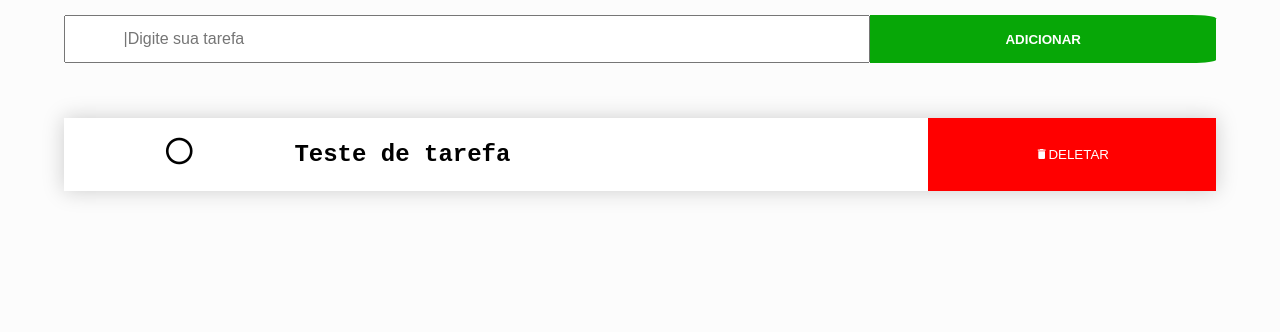
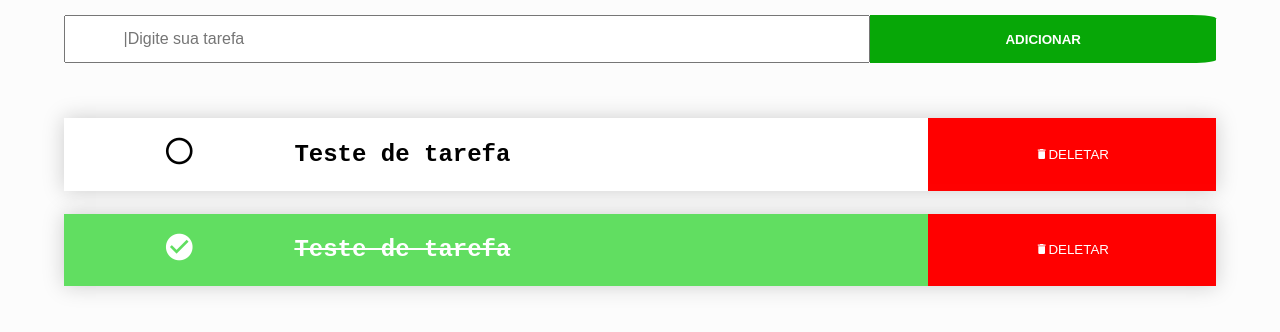
Before and after one commit to RenanReisFernandes/TaskList, a plain HTML site: page html/index.html in a window 1280 px wide. Shown: the part 124-456 px from the top of the page. Drawn offline with Linux system fonts and the light colour scheme.

Commit message:
work done component

```diff
--- a/css/style.css
+++ b/css/style.css
@@ -52,6 +52,7 @@ main{
 
 .item{
     display: flex;
+    margin-bottom: 2%;
     flex-flow: row wrap;
     justify-content: center;
     align-items: center;
@@ -84,3 +85,17 @@ main{
     height: 50%;
     width: 100%;
 }
+
+.item-checked{
+    background-color: #61de61;
+    color: #ffffff;
+    text-decoration: line-through;
+    display: flex;
+    margin-bottom: 2%;
+    flex-flow: row wrap;
+    justify-content: center;
+    align-items: center;
+    height: 80%;
+    width: 100%;
+    box-shadow: 0 0 20px #ccc;
+}
--- a/html/index.html
+++ b/html/index.html
@@ -18,6 +18,7 @@
     </header>
 
     <main id="list-area" >
+
         <div class="item">
             <div class="item-icon">
                 <i class="mdi mdi-circle-outline"></i>
@@ -31,6 +32,21 @@
                 <button class="delete"><I class="mdi mdi-delete"></I>DELETAR  </button>
             </div>
         </div>
+
+        <div class="item-checked">
+            <div class="item-icon">
+                <i class="mdi mdi-check-circle"></i>
+            </div>
+
+            <div class="item-name">
+                Teste de tarefa
+            </div>
+
+            <div class="item-buttom">
+                <button class="delete"><I class="mdi mdi-delete"></I>DELETAR  </button>
+            </div>
+        </div>
+
     </main>
 
     <script href="../js/controller.js"></script>
```
